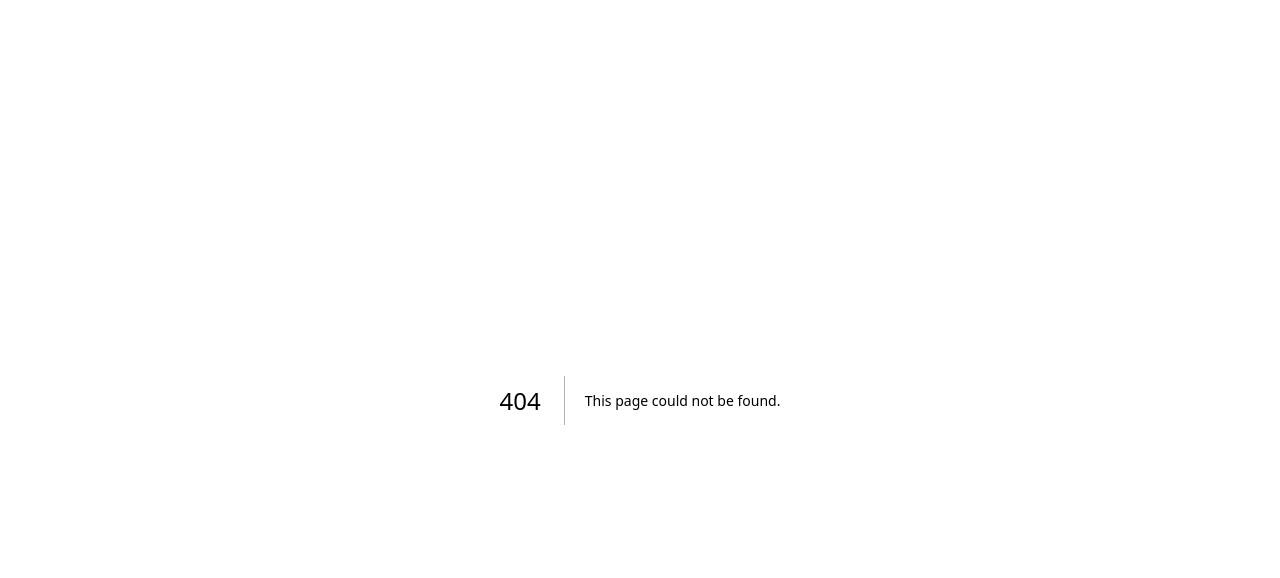
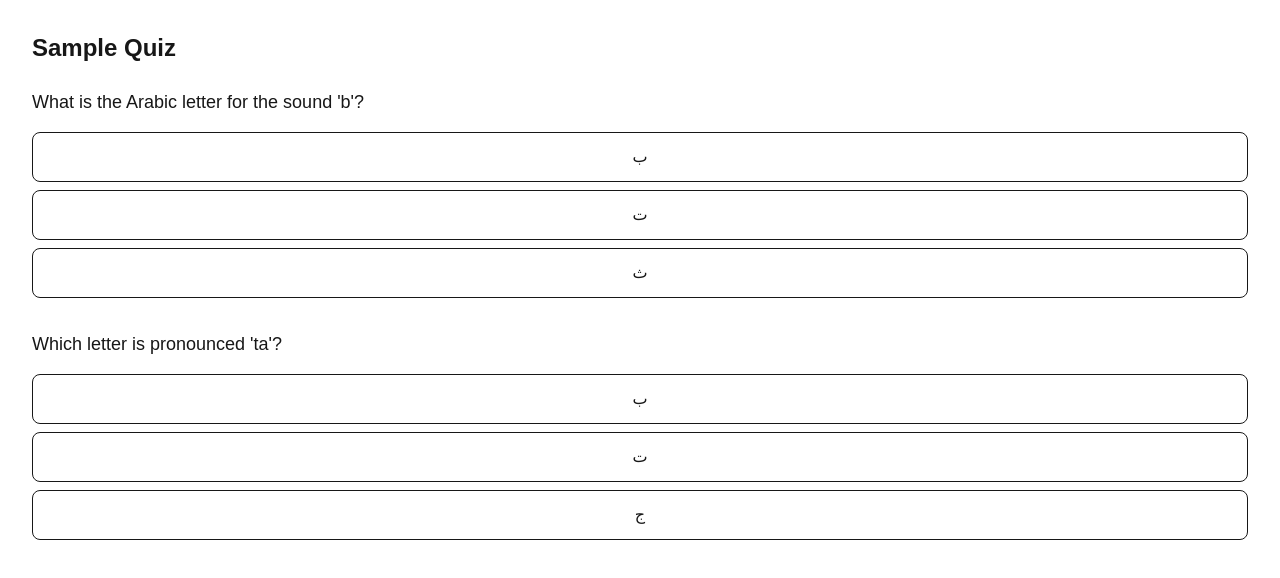
Before and after one commit to Ateeq-Arabic/ateeq-quiz-app, a Next.js app: page /quiz in a window 1280 px wide. Before the commit this address had no page. Shown: the top 578 px of the page. Built offline with nearby package versions, Linux system fonts and the light colour scheme.

Commit message:
quiz route added, sampleQuiz & types file
sampleQuiz.ts file for testing (temporary data that will be replaced by real data)

types.ts file lay the foundations ts for both questions and options

```diff
--- /dev/null
+++ b/src/app/quiz/page.tsx
@@ -0,0 +1,24 @@
+import { sampleQuiz } from "@/features/quiz/sampleQuiz";
+
+export default function QuizPage() {
+  return (
+    <main className="p-8">
+      <h1 className="text-2xl font-bold mb-6">Sample Quiz</h1>
+      {sampleQuiz.map((q) => (
+        <div key={q.id} className="mb-8">
+          <p className="mb-4 text-lg">{q.prompt}</p>
+          <div className="space-y-2">
+            {q.options.map((opt) => (
+              <button
+                key={opt.id}
+                className="block w-full p-3 border rounded-lg hover:bg-blue-100"
+              >
+                {opt.text}
+              </button>
+            ))}
+          </div>
+        </div>
+      ))}
+    </main>
+  );
+}
--- /dev/null
+++ b/src/features/quiz/sampleQuiz.ts
@@ -0,0 +1,24 @@
+import { QuizQuestion } from "./types";
+
+export const sampleQuiz: QuizQuestion[] = [
+  {
+    id: "q1",
+    prompt: "What is the Arabic letter for the sound 'b'?",
+    options: [
+      { id: "o1", text: "ب" },
+      { id: "o2", text: "ت" },
+      { id: "o3", text: "ث" },
+    ],
+    correctOptionId: "o1",
+  },
+  {
+    id: "q2",
+    prompt: "Which letter is pronounced 'ta'?",
+    options: [
+      { id: "o1", text: "ب" },
+      { id: "o2", text: "ت" },
+      { id: "o3", text: "ج" },
+    ],
+    correctOptionId: "o2",
+  },
+];
--- /dev/null
+++ b/src/features/quiz/types.ts
@@ -0,0 +1,13 @@
+export type QuizOption = {
+  id: string; // unique ID for the option
+  text?: string; // option text (optional, because could be audio/image later)
+  audioUrl?: string; // optional audio
+  imageUrl?: string; // optional image
+};
+
+export type QuizQuestion = {
+  id: string; // unique ID for the question
+  prompt: string; // the question text
+  options: QuizOption[]; // list of possible answers
+  correctOptionId: string; // which option is correct
+};
```
